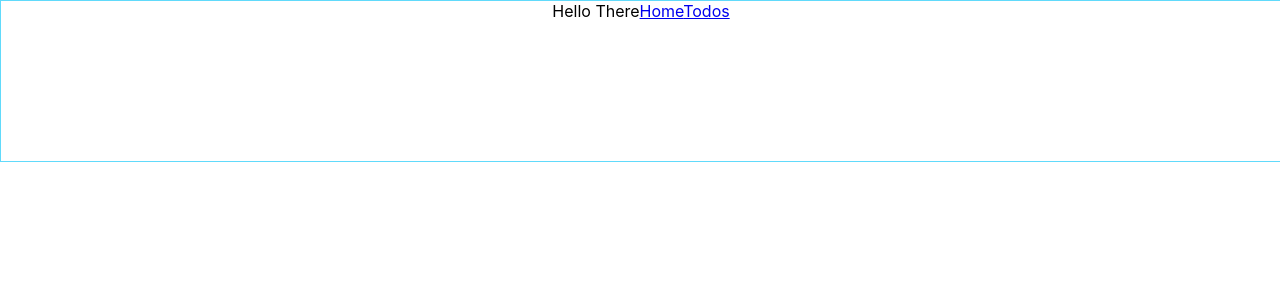
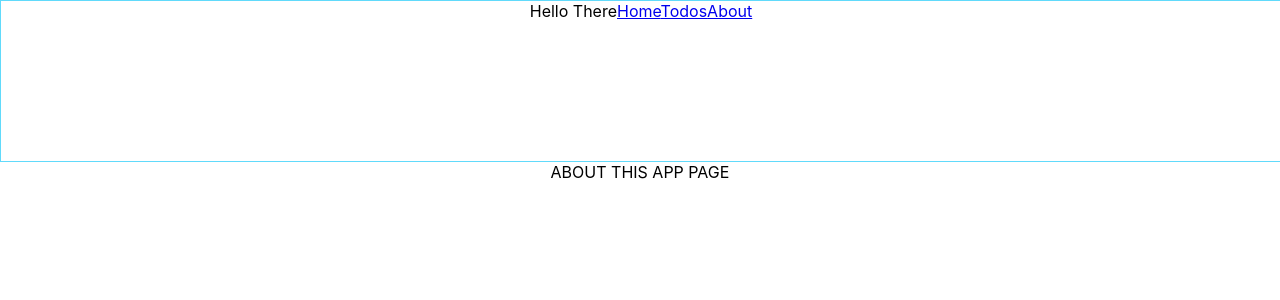
Before and after one commit to dizzyjaguar/goals-frontend, a React (Create React App) app: page /todo/1 in a window 1280 px wide. Shown: the top 300 px of the page. Built offline with nearby package versions, Linux system fonts and the light colour scheme.

Commit message:
little fix and add about page

```diff
--- /dev/null
+++ b/src/About.js
@@ -0,0 +1,11 @@
+import React, { Component } from 'react'
+
+export default class About extends Component {
+  render() {
+    return (
+      <div>
+        ABOUT THIS APP PAGE
+      </div>
+    )
+  }
+}
--- a/src/App.js
+++ b/src/App.js
@@ -8,6 +8,7 @@ import {
 import Header from './Header';
 import Landing from './Landing';
 import TodoList from './TodoList';
+import About from './About';
 import './App.css';
 
 
@@ -20,8 +21,9 @@ export default class App extends Component {
 
         <Switch>
 
+          <Route exact path='/' component={Landing} />
           <Route exact path='/todos' component={TodoList} />
-          <Route exact path='/' component={Landing} />
+          <Route exact paht='/about' component={About} />
         </Switch>
         {/* <TodoList /> */}
 
--- a/src/Header.js
+++ b/src/Header.js
@@ -11,6 +11,7 @@ export default class Header extends Component {
         Hello There
         <Link to='/'>Home</Link>
         <Link to='/todos'>Todos</Link>
+        <Link to='/about'>About</Link>
       </div>
     )
   }
```
